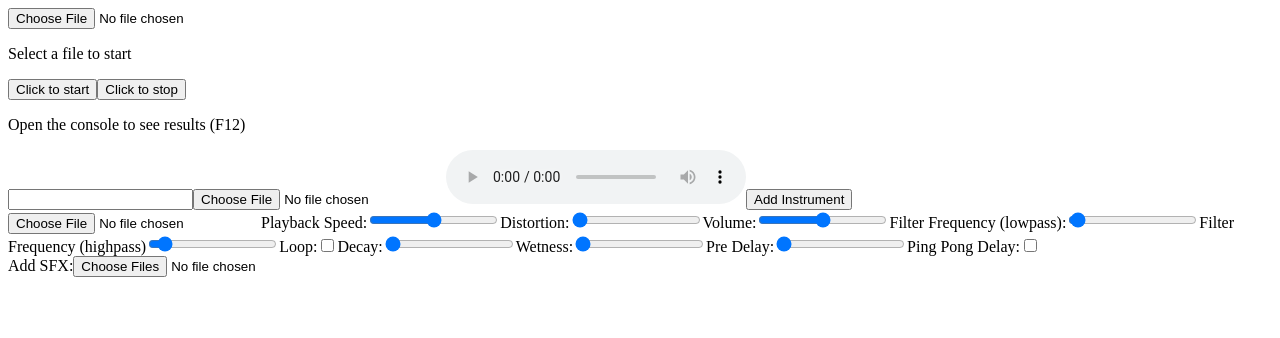
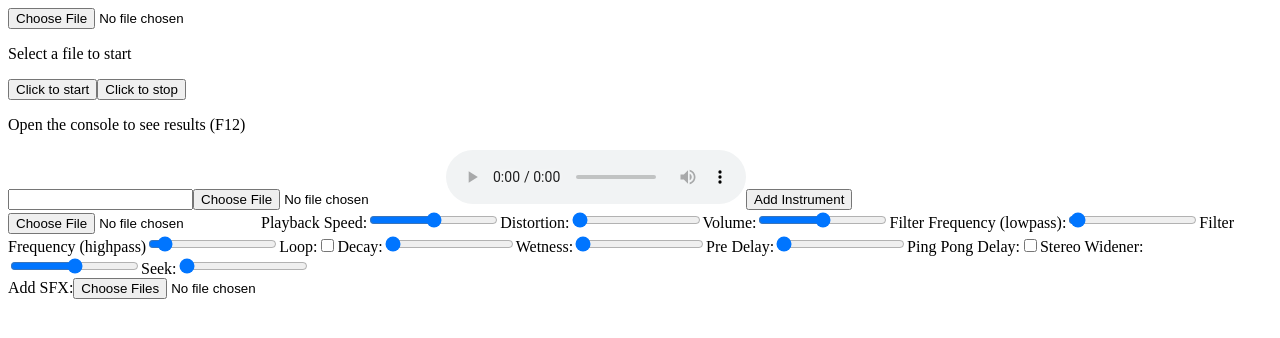
Before and after one commit to AlkisPouros/AudioWander, a React (Create React App) app in the folder application/: page / in a window 1280 px wide. Shown: the top 338 px of the page. Built offline with nearby package versions, Linux system fonts and the light colour scheme.

Commit message:
Added Stereo Widener effect

```diff
--- a/application/src/synthesizer/Audio.ts
+++ b/application/src/synthesizer/Audio.ts
@@ -1,6 +1,6 @@
 import * as Tone from "tone";
 import { SFXPlayers } from "./SFXPlayers";
-import { Player } from './Player';
+
 
 /**
  * @author Alkis Pouros
@@ -19,6 +19,8 @@ const Audio = {
 	reverb: new Tone.Reverb().toDestination(), // reverb node is an effect which applies as an echo/delay one from the web audio api as with the decay/predelay values it does exactly the same and with wet value it makes the sound more fluid enchancing the echo effect
 	ping_pong: new Tone.PingPongDelay().toDestination(), //ping pong allows the source audio to be echoed left and right (with a certain amount of delay and wetness) like a ping pong ball.
 	analyser: new Tone.Waveform(256),
+	stereoWidener: new Tone.StereoWidener(0.5).toDestination(),
+	panner3D: new Tone.Panner3D(0 , 0 , 0).toDestination(),
 	sfx_players,
 	/**
 	 * initialize the sfx players here
--- a/application/src/synthesizer/Player.tsx
+++ b/application/src/synthesizer/Player.tsx
@@ -1,10 +1,8 @@
-import React, { useRef, useState } from "react";
+import React, { useRef, useState, useEffect } from "react";
 import * as Tone from "tone";
-import { Decibels } from "tone/build/esm/core/type/Units";
-import Audio from './Audio'
+import { Decibels, NormalRange } from "tone/build/esm/core/type/Units";
+import Audio from "./Audio";
 import { WaveformVisualizer } from "./WaveformVisualizer";
-
-
 
 /**
  * @author Alkis Pouros
@@ -16,23 +14,37 @@ Tone.start();
 
 interface PlayerProps {
 	stopPlayersPlayback: () => void;
-  }
+}
 
-const Player: React.FC<PlayerProps> = ({stopPlayersPlayback}) => {
+const transport = Tone.Transport;
 
+const Player: React.FC<PlayerProps> = ({ stopPlayersPlayback }) => {
 	/** We have all the necessary hook functions and state values needed for checking state and values
 	 * of the nodes initialized and imported from the Audio component
 	 * */
 
 	const fileInputRef = useRef<HTMLInputElement>(null);
-	const {player,dist,filter,HighpassFilter,destinationNode,reverb,ping_pong,sfx_players,analyser} = Audio;
+	const {
+		player,
+		dist,
+		filter,
+		HighpassFilter,
+		destinationNode,
+		reverb,
+		ping_pong,
+		sfx_players,
+		analyser,
+		stereoWidener,
+	} = Audio;
 	const [isPlaying, setIsPlaying] = useState(false);
 	const [playbackRate, setPlaybackRate] = useState(1);
 	const [distortion, setValue] = useState(0);
+	const [width, setWidth] = useState(0.5);
 	const [volume, setVolume] = useState(0);
 	const [frequency, setFrequency] = useState(350);
 	const [high_frequency, setHighFrequency] = useState(1500);
 	const [loop, setLoop] = useState(false);
+	const [currentTime, setCurrentTime] = useState(0);
 	// if a file is selected then the start/stop button element are rendered
 	// if a user decided afterwads to cancel any file upload action and clicks start/stop then an error msessage spawns
 	const [selectedFile, setSelectedFile] = useState<File | null>(null);
@@ -42,6 +54,7 @@ const Player: React.FC<PlayerProps> = ({stopPlayersPlayback}) => {
 	// if there is a file error (which means no audio selected) then a message spawns, otherwise everything is ok
 	const [fileError, setFileError] = useState<string | null>(null);
 	const [check, setCheck] = useState(false);
+	const [scheduledEventId, setScheduledEventId] = useState<number | null>(null);
 
 	// All functions from here and on are called by user from the UI as arrow functions for event handlers
 
@@ -51,8 +64,6 @@ const Player: React.FC<PlayerProps> = ({stopPlayersPlayback}) => {
 	 * then you can load the file parsed as a url on the player
 	 * This is done because of the need to handle file upload even when other functions are executing
 	 */
-
-
 
 	const handleFileChange = async (
 		event: React.ChangeEvent<HTMLInputElement>
@@ -65,13 +76,11 @@ const Player: React.FC<PlayerProps> = ({stopPlayersPlayback}) => {
 			console.log(file);
 			player.dispose();
 			await player.load(URL.createObjectURL(file));
+			setCurrentTime(0); // Reset current time when loading a new file
 		} else {
 			setFileError("No source audio file added");
 		}
 	};
-
-
-
 
 	// The startPlayback function is called when user clicks "Start"
 	const startPlayback = async () => {
@@ -91,15 +100,25 @@ const Player: React.FC<PlayerProps> = ({stopPlayersPlayback}) => {
 			// Set the initial distortion value
 			dist.distortion = distortion;
 
+			// Set the initial width value
+
+			stereoWidener.width.value = width;
+
 			// Set the initial volume value
 			setVolume(Math.max(Math.min(volume, 0), -40));
 
 			// Chain effects to the player and destination
 			// The effects are applied according with the following order
+
 			player.connect(filter);
 			player.connect(HighpassFilter);
+			player.connect(stereoWidener);
+			stereoWidener.connect(filter);
+			stereoWidener.connect(HighpassFilter);
 			filter.connect(dist);
 			HighpassFilter.connect(dist);
+			stereoWidener.connect(dist);
+			stereoWidener.connect(reverb);
 			dist.connect(reverb);
 			reverb.connect(destinationNode);
 			sfx_players.forEach((player) => {
@@ -108,15 +127,14 @@ const Player: React.FC<PlayerProps> = ({stopPlayersPlayback}) => {
 			});
 			player.connect(analyser);
 
-            analyser.connect(destinationNode);
+			analyser.connect(destinationNode);
 
+			//Start the player when the user clicks "play"
+			player.start();
 
-			// Start playback when the user clicks "Play"
-			player.start();
 			setIsPlaying(true);
 		}
 	};
-
 
 	// The stopPlayback function is called when user clicks "Stop"
 	const stopPlayback = () => {
@@ -128,12 +146,46 @@ const Player: React.FC<PlayerProps> = ({stopPlayersPlayback}) => {
 		// If there is a source audio playing right, with the tone.js api we stop it, update the playing state and forcibly stop all sfx players as well
 		if (isPlaying) {
 			stopPlayersPlayback();
+
+			// Stop the player immediately
 			player.stop();
+			// Stop the Transport
+			transport.stop();
+
 			setIsPlaying(false);
 
-
+			// Reset the slider to its original position
+			setCurrentTime(0);
 		}
 	};
+	const handleSliderChange = (event: React.ChangeEvent<HTMLInputElement>) => {
+		const time = parseFloat(event.target.value);
+		setCurrentTime(time);
+
+		// Set the player's seek position
+		if (player) {
+			player.seek(time);
+
+			// Start the player from the new position
+			if (!isPlaying) {
+				startPlayback();
+			}
+		}
+	};
+
+	useEffect(() => {
+		const updateCurrentTime = (time: number) => {
+			setCurrentTime(time);
+		};
+
+		const eventId = Tone.Transport.scheduleRepeat(updateCurrentTime, "0.01");
+		setScheduledEventId(eventId);
+
+		// Clear the scheduled event when the component is unmounted
+		return () => {
+			Tone.Transport.clear(eventId);
+		};
+	}, []);
 
 	// The speed is being changed and updates the change
 	const changePlaybackRate = (speed: number) => {
@@ -217,7 +269,12 @@ const Player: React.FC<PlayerProps> = ({stopPlayersPlayback}) => {
 			ping_pong.dispose();
 		}
 	};
-
+	const changeWidth = (width: NormalRange) => {
+		if (stereoWidener) {
+			setWidth(width);
+			stereoWidener.width.value = width;
+		}
+	};
 
 	return (
 		<div>
@@ -336,10 +393,35 @@ const Player: React.FC<PlayerProps> = ({stopPlayersPlayback}) => {
 					onChange={(e) => isChecked()}
 				></input>
 			</label>
-
-			{isPlaying && <WaveformVisualizer analyser={analyser} isPlaying={isPlaying} player={player}/>}
-
-
+			<label>
+				Stereo Widener:
+				<input
+					type='range'
+					step='0.5'
+					min='0.0'
+					max='1.0'
+					value={width}
+					onChange={(e) => changeWidth(parseFloat(e.target.value))}
+				/>
+			</label>
+			<label>
+				Seek:
+				<input
+					type='range'
+					step='0.1'
+					min='0'
+					max={player.loaded ? player.buffer.duration : 0}
+					value={currentTime}
+					onChange={handleSliderChange}
+				/>
+			</label>
+			{isPlaying && (
+				<WaveformVisualizer
+					analyser={analyser}
+					isPlaying={isPlaying}
+					player={player}
+				/>
+			)}
 		</div>
 	);
 };
--- a/application/src/synthesizer/WaveformVisualizer.tsx
+++ b/application/src/synthesizer/WaveformVisualizer.tsx
@@ -25,7 +25,7 @@ const WaveformVisualizer: React.FC< WaveformProps > = ({ analyser, isPlaying,pla
             }
 
     };
-
+    // clearing the canvas after user-triggered audio pause
     useEffect(() => {
       if (!isPlaying || player.state === 'stopped') {
           clearWaveformCanvas();
```
